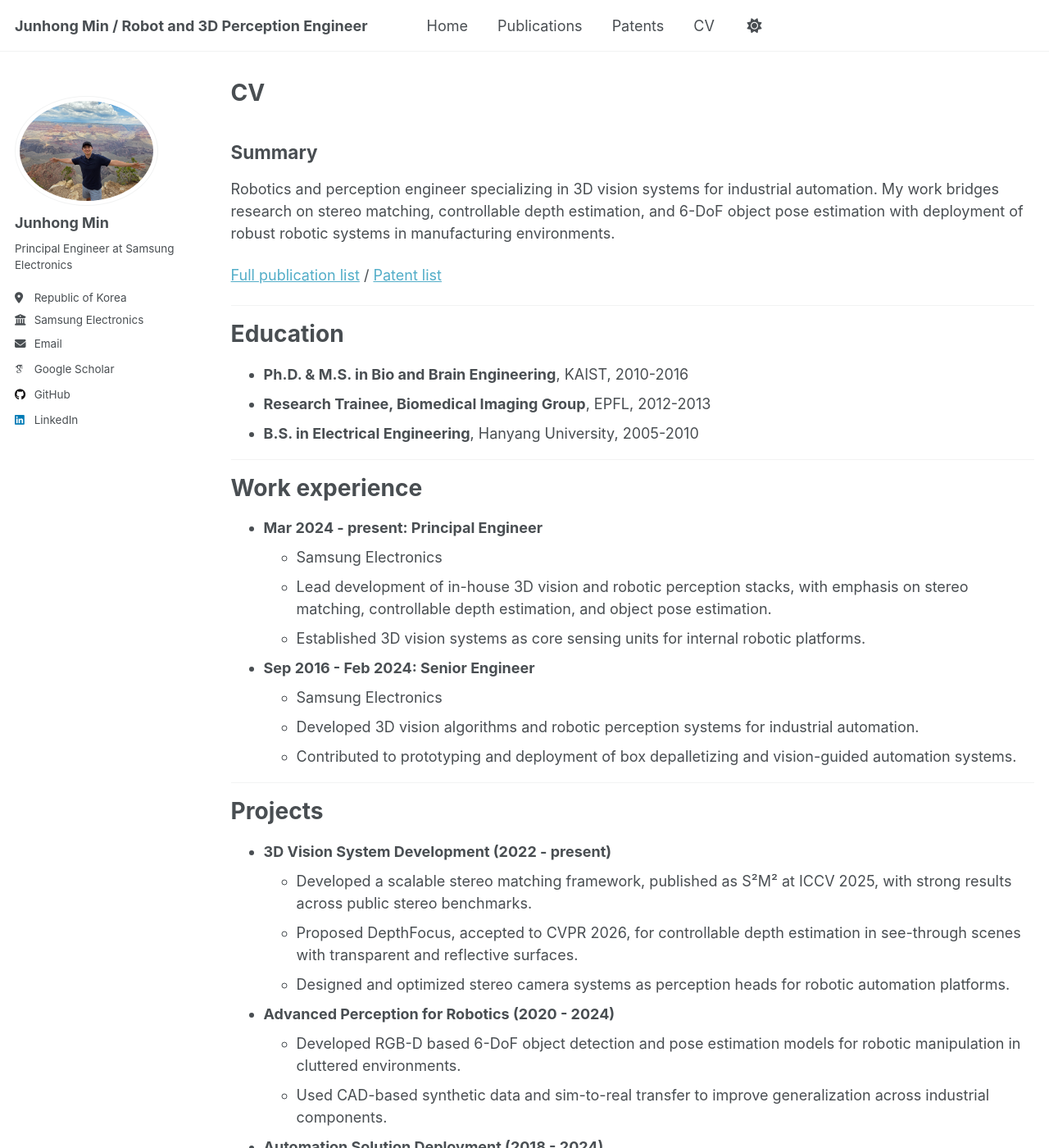
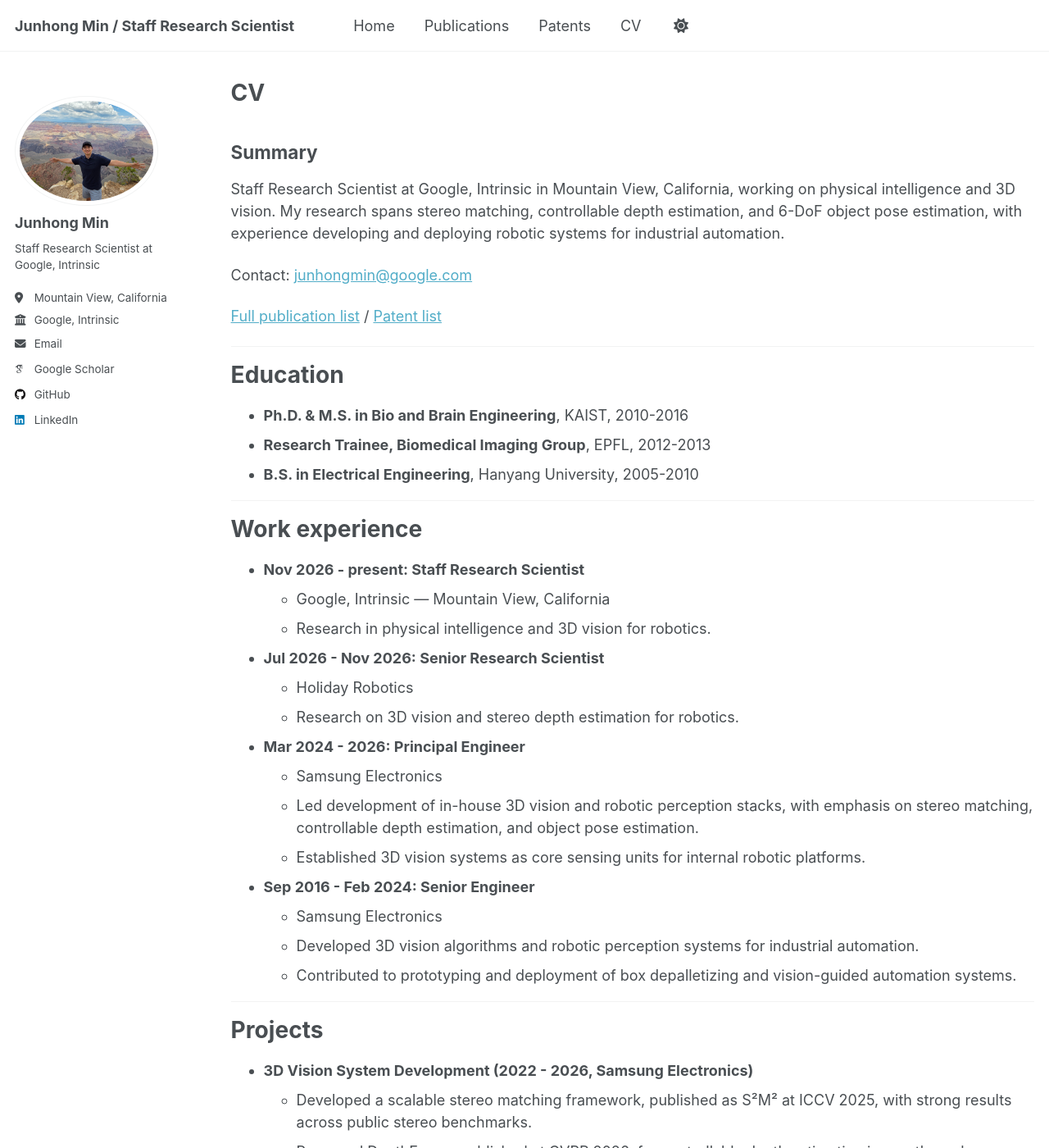
Before and after one commit to junhong-3dv/junhong-3dv.github.io, a Jekyll site: the page built from _pages/cv.md, in a window 1280 px wide and 1400 px high. Shown: the whole window at 82% size. Built offline with Jekyll 4.4.1, drawn with Linux system fonts in a browser that asks for light colours; some web fonts are replaced; a script that is not in the unit is left out; some of the changed text lies outside the part shown.

Commit message:
Update affiliation, career history, and research publications

```diff
--- a/_config.yml
+++ b/_config.yml
@@ -9,10 +9,10 @@
 # Basic Site Settings
 locale                   : "en-US"
 site_theme               : "default" # Currently available options are "default", "air"
-title                    : "Junhong Min / Robot and 3D Perception Engineer"
+title                    : "Junhong Min / Staff Research Scientist"
 title_separator          : "-"
 name                     : &name "Junhong Min"
-description              : "Junhong Min's research portfolio in robotics, 3D vision, and computational imaging"   # Update this with a general description of your site, this is the default if not overridden by a page
+description              : "Junhong Min, Staff Research Scientist at Google, Intrinsic, working on physical intelligence and 3D vision."   # Update this with a general description of your site, this is the default if not overridden by a page
 url                      : https://junhong-3dv.github.io # The base hostname & protocol for your site e.g. "https://[your GitHub username].github.io",
                                                            # or if you already have some other page hosted on Github then use "https://[your GitHub username].github.io/[Your Repo Name]"
 baseurl                  : "" # the subpath of your site, e.g. "/blog"
@@ -26,11 +26,11 @@ author:
   avatar           : "profile.jpg"
   name             : "Junhong Min"
   pronouns         : # example: "she/her"
-  bio              : "Principal Engineer at Samsung Electronics"
-  location         : "Republic of Korea"
-  employer         : "Samsung Electronics"
+  bio              : "Staff Research Scientist at Google, Intrinsic"
+  location         : "Mountain View, California"
+  employer         : "Google, Intrinsic"
   uri              : # URL
-  email            : "junhong.min.85@gmail.com, junhong1.min@samsung.com"
+  email            : "junhongmin@google.com"
 
   # Academic websites
   academia         : #"KAIST"
@@ -87,6 +87,8 @@ publication_category:
     title: 'Books'
   manuscripts:
     title: 'Journal Articles'
+  preprints:
+    title: 'Preprints'
 
 # Site Settings
 teaser                   :  # filename of teaser fallback teaser image placed in /images/ for social media previews
--- a/_includes/archive-single.html
+++ b/_includes/archive-single.html
@@ -52,7 +52,11 @@
         {% if post.collection == 'teaching' %}
           <p> {{ post.type }}, <i>{{ post.venue }}</i>, {{ post.date | default: "1900-01-01" | date: "%Y" }} </p>
         {% elsif post.collection == 'publications' %}
+          {% if post.category == 'preprints' %}
+          <p>Preprint: <i>{{ post.venue }}</i>, {{ post.date | default: "1900-01-01" | date: "%Y" }} </p>
+          {% else %}
           <p>Published in <i>{{ post.venue }}</i>, {{ post.date | default: "1900-01-01" | date: "%Y" }} </p>
+          {% endif %}
         {% elsif post.date %}
          <p class="page__date"><strong><i class="fa fa-fw fa-calendar" aria-hidden="true"></i> {{ site.data.ui-text[site.locale].date_label | default: "Published:" }}</strong> <time datetime="{{ post.date | default: "1900-01-01" | date_to_xmlschema }}">{{ post.date | default: "1900-01-01" | date: "%B %d, %Y" }}</time></p>
         {% endif %}
--- a/_layouts/single.html
+++ b/_layouts/single.html
@@ -37,7 +37,11 @@ layout: default
         {% if page.collection == 'teaching' %}
           <p> {{ page.type }}, <i>{{ page.venue }}</i>, {{ page.date | default: "1900-01-01" | date: "%Y" }} </p>
         {% elsif page.venue and page.date %}
+          {% if page.category == 'preprints' %}
+          <p>Preprint: <i>{{ page.venue }}</i>, {{ page.date | default: "1900-01-01" | date: "%Y" }} </p>
+          {% else %}
           <p>Published in <i>{{ page.venue }}</i>, {{ page.date | default: "1900-01-01" | date: "%Y" }} </p>
+          {% endif %}
         {% elsif page.date %}
           <p class="page__date"><strong><i class="fa fa-fw fa-calendar" aria-hidden="true"></i> {{ site.data.ui-text[site.locale].date_label | default: "Published:" }}</strong> <time datetime="{{ page.date | date_to_xmlschema }}">{{ page.date | default: "1900-01-01" | date: "%B %d, %Y" }}</time></p>
         {% endif %}
--- a/_pages/cv.md
+++ b/_pages/cv.md
@@ -11,7 +11,9 @@ redirect_from:
 [//]: # ({% include base_path %})
 
 ## Summary
-Robotics and perception engineer specializing in 3D vision systems for industrial automation. My work bridges research on stereo matching, controllable depth estimation, and 6-DoF object pose estimation with deployment of robust robotic systems in manufacturing environments.
+Staff Research Scientist at Google, Intrinsic in Mountain View, California, working on physical intelligence and 3D vision. My research spans stereo matching, controllable depth estimation, and 6-DoF object pose estimation, with experience developing and deploying robotic systems for industrial automation.
+
+Contact: [junhongmin@google.com](mailto:junhongmin@google.com)
 
 [Full publication list](/publications/) / [Patent list](/patents/)
 
@@ -27,9 +29,17 @@ Education
 
 Work experience
 ======
-* **Mar 2024 - present: Principal Engineer**
+* **Nov 2026 - present: Staff Research Scientist**
+  * Google, Intrinsic — Mountain View, California
+  * Research in physical intelligence and 3D vision for robotics.
+
+* **Jul 2026 - Nov 2026: Senior Research Scientist**
+  * Holiday Robotics
+  * Research on 3D vision and stereo depth estimation for robotics.
+
+* **Mar 2024 - 2026: Principal Engineer**
   * Samsung Electronics
-  * Lead development of in-house 3D vision and robotic perception stacks, with emphasis on stereo matching, controllable depth estimation, and object pose estimation.
+  * Led development of in-house 3D vision and robotic perception stacks, with emphasis on stereo matching, controllable depth estimation, and object pose estimation.
   * Established 3D vision systems as core sensing units for internal robotic platforms.
 
 * **Sep 2016 - Feb 2024: Senior Engineer**
@@ -41,9 +51,9 @@ Work experience
 
 Projects
 ======
-* **3D Vision System Development (2022 - present)**
+* **3D Vision System Development (2022 - 2026, Samsung Electronics)**
   * Developed a scalable stereo matching framework, published as S²M² at ICCV 2025, with strong results across public stereo benchmarks.
-  * Proposed DepthFocus, accepted to CVPR 2026, for controllable depth estimation in see-through scenes with transparent and reflective surfaces.
+  * Proposed DepthFocus, published at CVPR 2026, for controllable depth estimation in see-through scenes with transparent and reflective surfaces.
   * Designed and optimized stereo camera systems as perception heads for robotic automation platforms.
 
 * **Advanced Perception for Robotics (2020 - 2024)**
```
Also changed, not shown: _pages/about.md (+7 -5 lines), _publications/2025-01-03-iam.md (added, +13 -0 lines), _publications/2026-05-31-rgbd-semantic-segmentation-survey.md (+3 -2 lines).
